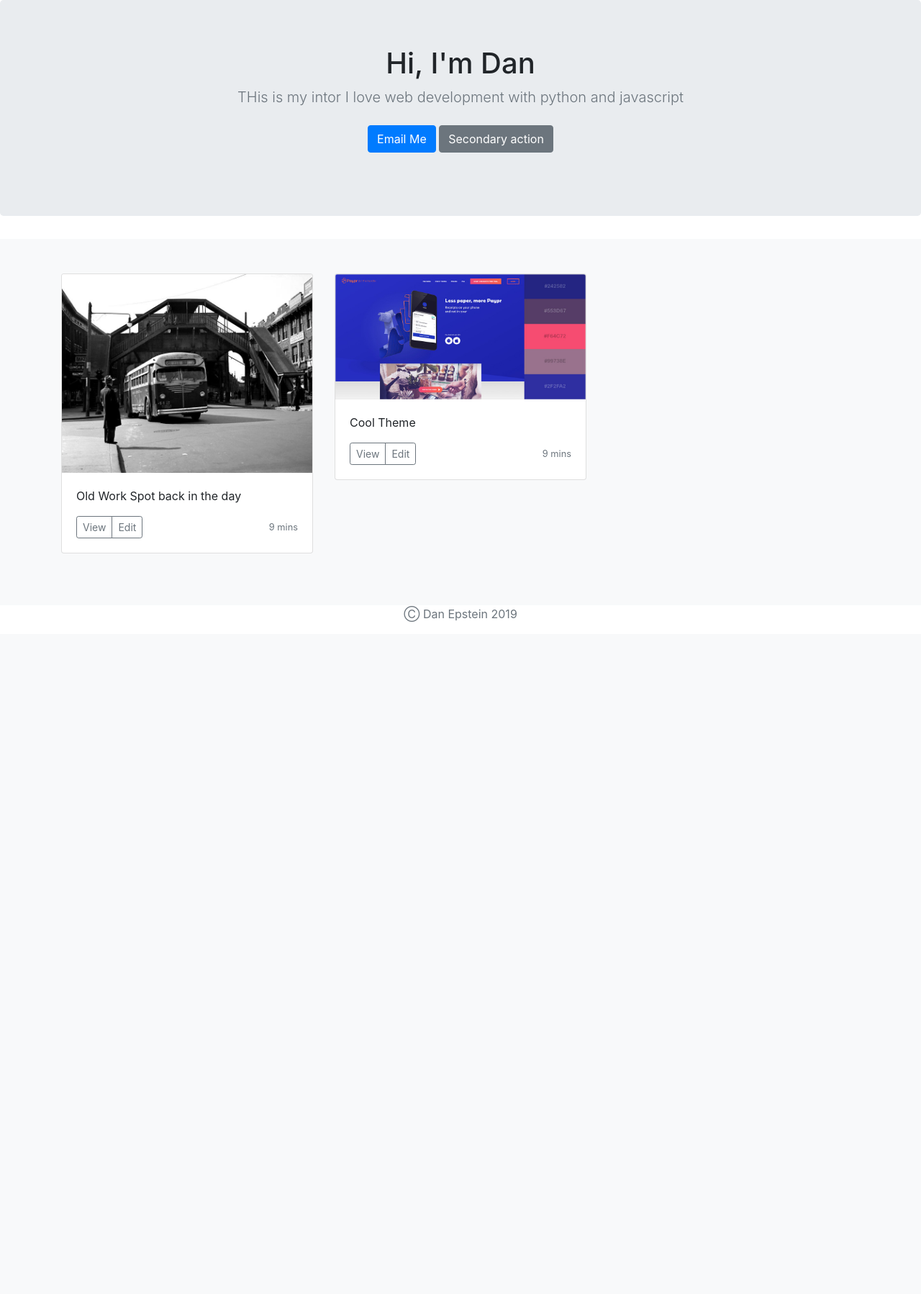
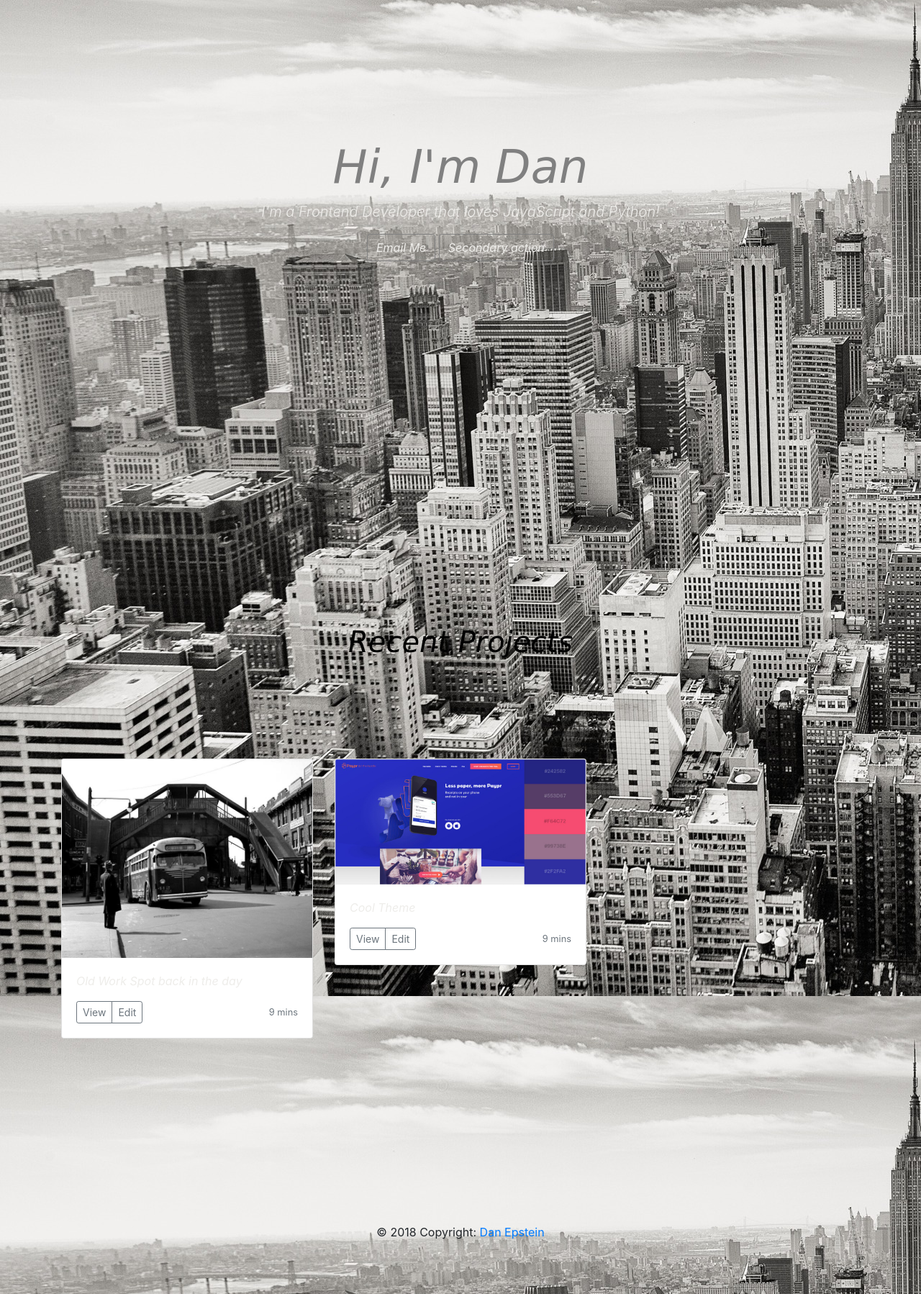
Before and after one commit to depstein92/personal_website, a Django app: page / in a window 1280 px wide. Shown: the part 56-1854 px from the top of the page at 72% size. Before the commit the page ends 920 px from the top, so only its background shows below. Run offline with Django 3.2, Linux system fonts and the light colour scheme; data comes from the database, SQL or seed files in the repository; both versions use the stored data as it was after the commit; some libraries are stand-ins or nearby versions.

Commit message:
added additional styling to home.html

```diff
--- a/blog/templates/blog/allblogs.html
+++ b/blog/templates/blog/allblogs.html
@@ -10,7 +10,6 @@
     <!-- Bootstrap core CSS -->
     <link rel="stylesheet" href="https://maxcdn.bootstrapcdn.com/bootstrap/4.0.0/css/bootstrap.min.css" integrity="sha384-Gn5384xqQ1aoWXA+058RXPxPg6fy4IWvTNh0E263XmFcJlSAwiGgFAW/dAiS6JXm" crossorigin="anonymous">
     <!-- Custom styles for this template -->
-    <link href="album.css" rel="stylesheet">
 
   </head>
 
--- a/blog/urls.py
+++ b/blog/urls.py
@@ -1,8 +1,10 @@
 from django.urls import path
+from django.conf.urls.static import static
+from django.conf import settings
 
 from . import views
 
 urlpatterns = [
     path('', views.allblogs, name="allblogs"),
     path('<int:blog_id>/', views.detail, name='detail')
-]
+] + static(settings.MEDIA_URL, document_root=settings.MEDIA_ROOT)
--- a/jobs/templates/jobs/home.html
+++ b/jobs/templates/jobs/home.html
@@ -9,12 +9,62 @@
     <link rel="icon" href="../../../../favicon.ico">
 
     <title>Album example for Bootstrap</title>
-
+    {% load static %}
     <!-- Bootstrap core CSS -->
+     <link rel="stylesheet" href="bower_components/aos/dist/aos.css" />
     <link rel="stylesheet" href="https://maxcdn.bootstrapcdn.com/bootstrap/4.0.0/css/bootstrap.min.css" integrity="sha384-Gn5384xqQ1aoWXA+058RXPxPg6fy4IWvTNh0E263XmFcJlSAwiGgFAW/dAiS6JXm" crossorigin="anonymous">
 
     <!-- Custom styles for this template -->
-    <link href="album.css" rel="stylesheet">
+    <style>
+    *{
+      box-sizing: border-box;
+    }
+
+    body{
+      background-image: url('../../media/images/manhattan.jpg');
+      background-attachment: fixed;
+    }
+
+    .jumbotron{
+      background: transparent;
+      height: 540px;
+    }
+
+    .container{
+      transform: translateY(130px);
+      color: white;
+    }
+
+    .container h1{
+      font-size: 4rem;
+      color: grey;
+      font-family: cursive;
+      font-style: oblique
+    }
+
+    .container p{
+      font-style: oblique;
+      color: #eeedea !important;
+    }
+    .container p a{
+      border-color: grey;
+      color: #eeedea;
+    }
+
+   .album{
+      background: transparent !important;
+      margin-top: 35vh;
+      height: 100vh;
+    }
+
+    .album h1{
+      text-align: center;
+      font-family: cursive;
+      font-style: oblique;
+      color: black;
+    }
+
+    </style>
 
   </head>
 
@@ -40,15 +90,17 @@
       <section class="jumbotron text-center">
         <div class="container">
           <h1 class="jumbotron-heading">Hi, I'm Dan</h1>
-          <p class="lead text-muted">THis is my intor I love web development with python and javascript</p>
+          <p class="lead text-muted">I'm a Frontend Developer that loves JavaScript and Python!</p>
           <p>
-            <a href="mailto:d.epstein92@gmail.com" class="btn btn-primary my-2">Email Me</a>
-            <a href="#" class="btn btn-secondary my-2">Secondary action</a>
+            <a href="mailto:d.epstein92@gmail.com" id="email-me" class="btn btn-outline-secondary">Email Me</a>
+            <a href="#" id="social-media" class="btn btn-outline-secondary">Secondary action</a>
           </p>
         </div>
       </section>
 
+
       <div class="album py-5 bg-light">
+        <h1>Recent Projects</h1>
         <div class="container">
 
           <div class="row">
@@ -72,11 +124,54 @@
 
     </main>
 
-    <footer class="text-muted">
-      <div class="container text-center">
-        <p>&#x24B8; Dan Epstein {% now "Y" %}</p>
-      </div>
-    </footer>
+<!-- Footer -->
+<footer class="page-footer font-small special-color-dark pt-4">
+
+    <!-- Footer Elements -->
+    <div class="container">
+
+      <!-- Social buttons -->
+      <ul class="list-unstyled list-inline text-center">
+        <li class="list-inline-item">
+          <a class="btn-floating btn-fb mx-1">
+            <i class="fab fa-facebook-f"> </i>
+          </a>
+        </li>
+        <li class="list-inline-item">
+          <a class="btn-floating btn-tw mx-1">
+            <i class="fab fa-twitter"> </i>
+          </a>
+        </li>
+        <li class="list-inline-item">
+          <a class="btn-floating btn-gplus mx-1">
+            <i class="fab fa-google-plus-g"> </i>
+          </a>
+        </li>
+        <li class="list-inline-item">
+          <a class="btn-floating btn-li mx-1">
+            <i class="fab fa-linkedin-in"> </i>
+          </a>
+        </li>
+        <li class="list-inline-item">
+          <a class="btn-floating btn-dribbble mx-1">
+            <i class="fab fa-dribbble"> </i>
+          </a>
+        </li>
+      </ul>
+      <!-- Social buttons -->
+
+    </div>
+    <!-- Footer Elements -->
+
+    <!-- Copyright -->
+    <div class="footer-copyright text-center py-3">© 2018 Copyright:
+      <a href="https://mdbootstrap.com/education/bootstrap/">Dan Epstein</a>
+    </div>
+    <!-- Copyright -->
+
+  </footer>
+  <!-- Footer -->
+  <!-- Footer -->
 
     <!-- Bootstrap core JavaScript
     ================================================== -->
@@ -84,5 +179,13 @@
     <script src="https://code.jquery.com/jquery-3.2.1.slim.min.js" integrity="sha384-KJ3o2DKtIkvYIK3UENzmM7KCkRr/rE9/Qpg6aAZGJwFDMVNA/GpGFF93hXpG5KkN" crossorigin="anonymous"></script>
 <script src="https://cdnjs.cloudflare.com/ajax/libs/popper.js/1.12.9/umd/popper.min.js" integrity="sha384-ApNbgh9B+Y1QKtv3Rn7W3mgPxhU9K/ScQsAP7hUibX39j7fakFPskvXusvfa0b4Q" crossorigin="anonymous"></script>
 <script src="https://maxcdn.bootstrapcdn.com/bootstrap/4.0.0/js/bootstrap.min.js" integrity="sha384-JZR6Spejh4U02d8jOt6vLEHfe/JQGiRRSQQxSfFWpi1MquVdAyjUar5+76PVCmYl" crossorigin="anonymous"></script>
+<script src="js/scrollmagic/uncompressed/ScrollMagic.js"></script>
+<!--- <script src="js/scrollmagic/minified/ScrollMagic.min.js"></script> -->
+
+<script src="bower_components/aos/dist/aos.js"></script>
+
+<script>
+  AOS.init();
+</script>
   </body>
 </html>
```
Also changed, not shown: db.sqlite3, media/images/blu-reality-color_9jajiHc.jpg (added), media/images/manhattan.jpg (added).
